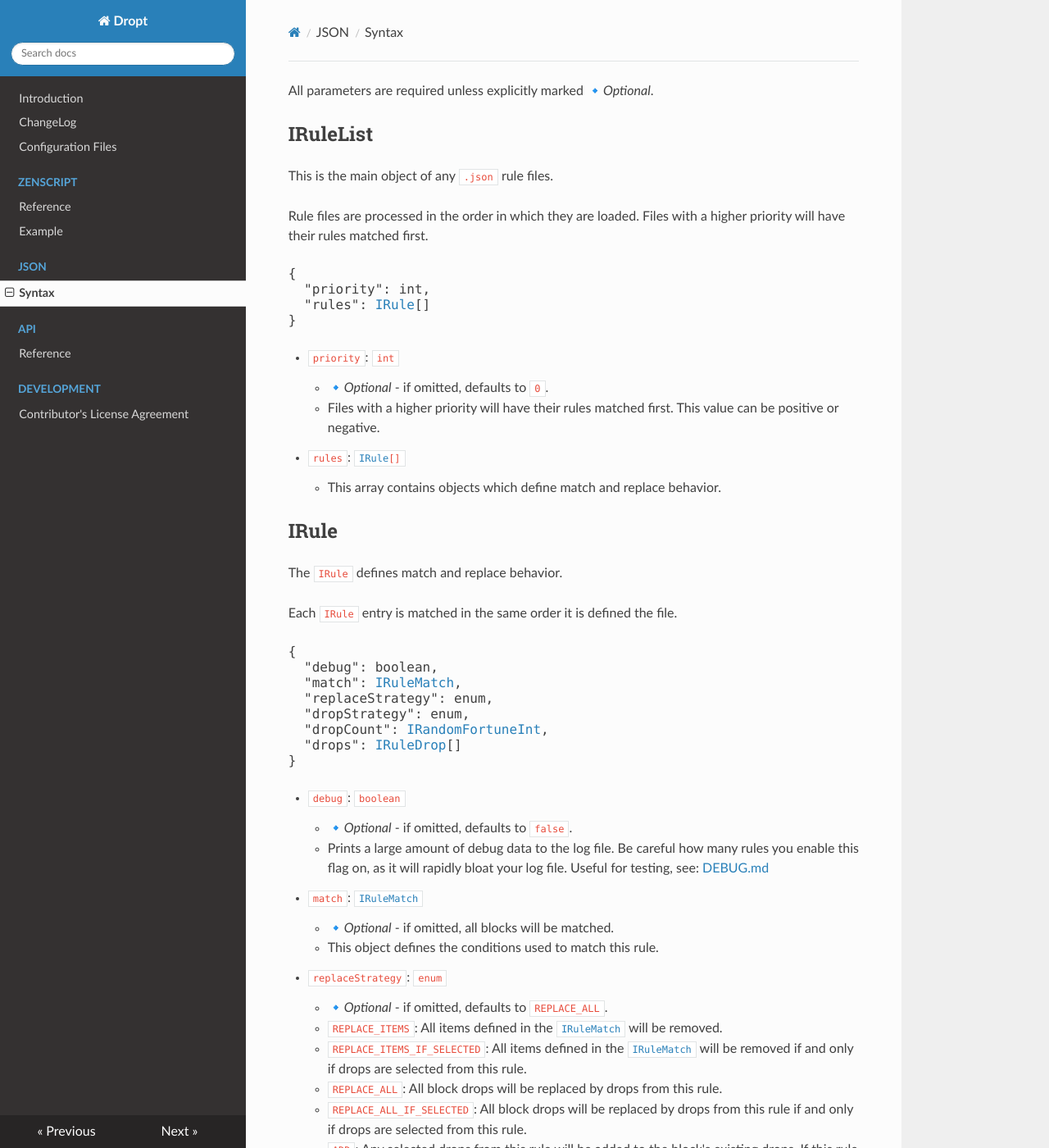
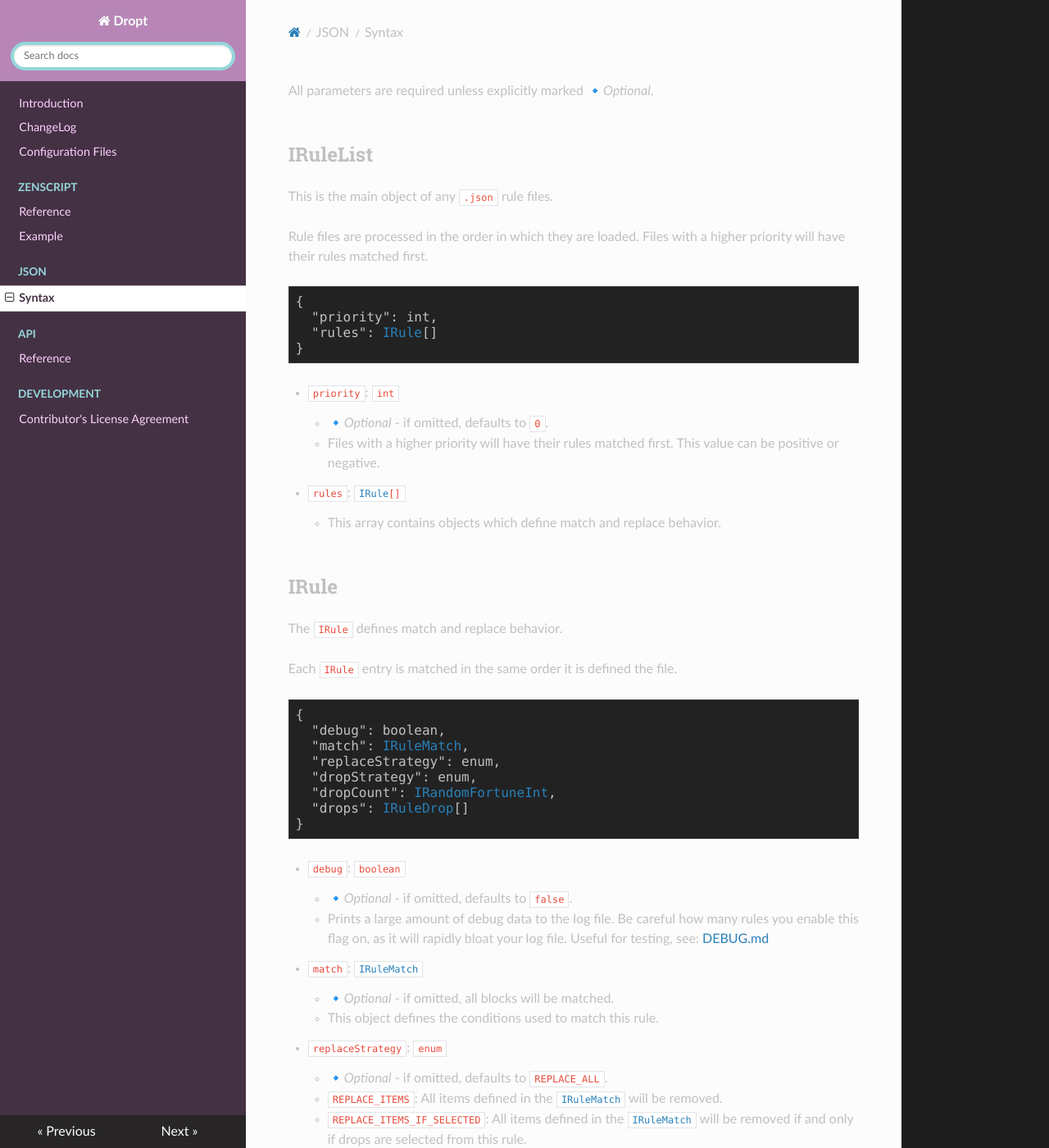
Before and after one commit to codetaylor/dropt-1.12, an MkDocs documentation site: the page built from docs/json/syntax.md, in a window 1280 px wide and 1400 px high. Shown: the whole window at 82% size. Built offline with MkDocs 1.6.1, drawn with Linux system fonts in a browser that asks for light colours; nearby versions of some CDN libraries; old or Windows-style settings are respelled for this version of MkDocs.

Commit message:
Update docs

```diff
--- /dev/null
+++ b/docs/custom.css
@@ -0,0 +1,110 @@
+body {
+    color: #c0c0c0;
+    //color: #78af95;
+}
+
+code {
+    background: #222;
+    border: 1px solid rgba(255, 255, 255, .1);
+    color: #c0c0c0;
+}
+
+pre {
+    background: #222;
+    border: 1px solid rgba(255, 255, 255, .1);
+    padding: 8px;
+}
+
+hr {
+    border-top: 1px solid rgba(255, 255, 255, .1);
+}
+
+.rst-content .section ol p, .rst-content .section ul p {
+    margin-bottom: 0px;
+    margin-top: 16px;
+}
+
+.wy-nav-content-wrap {
+    background: #1d1d1d;
+}
+
+.wy-side-nav-search {
+    background-color: #b786b7;
+    color: #fcfcfc;
+}
+
+.wy-side-nav-search input[type="text"] {
+    border-color: #95d7da;
+    border-width: 4px;
+}
+
+.wy-nav-side {
+    background: #443144;
+}
+
+.wy-menu-vertical li.on a, .wy-menu-vertical li.current>a {
+    color: #443144;
+    //background: #fbd2fb;
+    background: #fff;
+}
+
+.wy-menu-vertical li.current {
+    background: #b786b7;
+}
+
+.wy-menu-vertical li.current a {
+    color: #443144;
+    border-right: 0px;
+    border-color: #95d7da;
+    border-width: 4px;
+}
+
+.wy-menu-vertical li.current a:hover {
+    //background: #fbd2fb;
+
+}
+
+.wy-menu-vertical a {
+    color: #fbd2fb;
+}
+
+.wy-menu-vertical a:hover {
+    //background-color: #b786b7;
+    background-color: #95d7da;
+    color: #443144;
+}
+
+.wy-menu-vertical li ul li a {
+    color: #fbd2fb;
+}
+
+.wy-menu-vertical span {
+    color: #95d7da;
+    font-weight: bold;
+}
+
+.hljs {
+    display: block;
+    overflow-x: auto;
+    color: #BBB;
+    -webkit-text-size-adjust: none;
+}
+
+.hljs-comment, .diff .hljs-header, .hljs-javadoc {
+    color: #78af95;
+    font-style: italic;
+}
+
+.hljs-keyword, .css .rule .hljs-keyword, .hljs-winutils, .nginx .hljs-title, .hljs-subst, .hljs-request, .hljs-status {
+    color: #b786b7;
+    font-weight: bold;
+}
+
+.hljs-title, .hljs-id, .scss .hljs-preprocessor {
+    color: #95d7da;
+    font-weight: bold;
+}
+
+.hljs-string, .hljs-tag .hljs-value, .hljs-phpdoc, .hljs-dartdoc, .tex .hljs-formula {
+    color: #caaa70;
+}
--- a/mkdocs.yml
+++ b/mkdocs.yml
@@ -18,3 +18,5 @@ theme: readthedocs
 
 markdown_extensions:
 - admonition
+
+extra_css: [custom.css]
```
Also changed, not shown: docs/json/syntax.md (+34 -0 lines).
